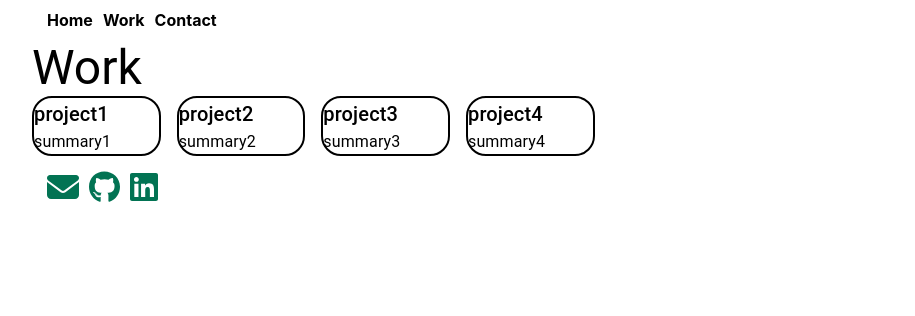
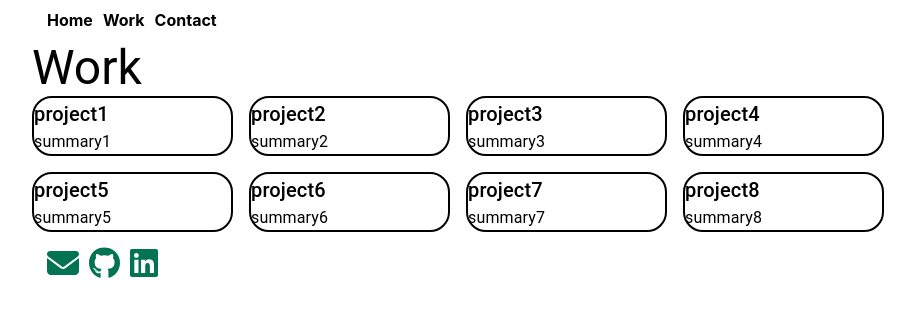
Before and after one commit to eburdekin/eb-react, a React (Create React App) app: page /work in a window 1280 px wide. Shown: the top 316 px of the page, without its empty margins (182-1097 px from the left). Built offline with nearby package versions, Linux system fonts and the light colour scheme.

Commit message:
contact links open new tabs

```diff
--- a/src/components/Footer.js
+++ b/src/components/Footer.js
@@ -15,13 +15,21 @@ export default function Footer() {
 
   return (
     <div style={navStyle}>
-      <a href="mailto:hello@eileenburdekin.com">
+      <a
+        href="mailto:hello@eileenburdekin.com"
+        target="_blank"
+        rel="noreferrer"
+      >
         <FontAwesomeIcon icon={faEnvelope} size="2xl" style={iconStyle} />
       </a>
-      <a href="https://github.com/eburdekin">
+      <a href="https://github.com/eburdekin" target="_blank" rel="noreferrer">
         <FontAwesomeIcon icon={faGithub} size="2xl" style={iconStyle} />
       </a>
-      <a href="https://www.linkedin.com/in/eburdekin/">
+      <a
+        href="https://www.linkedin.com/in/eburdekin/"
+        target="_blank"
+        rel="noreferrer"
+      >
         <FontAwesomeIcon icon={faLinkedin} size="2xl" style={iconStyle} />
       </a>
     </div>
--- a/src/components/Project.js
+++ b/src/components/Project.js
@@ -5,7 +5,7 @@ import Box from "@mui/material/Box";
 import Typography from "@mui/material/Typography";
 import Modal from "@mui/material/Modal";
 
-export default function Project({ name, summary }) {
+export default function Project({ name, summary, fullSummary }) {
   const [open, setOpen] = React.useState(false);
   const handleClick = () => setOpen(!open);
 
@@ -39,11 +39,11 @@ export default function Project({ name, summary }) {
         aria-describedby="modal-modal-description"
       >
         <Box sx={modalStyle}>
-          <Typography id="modal-modal-title" variant="h6">
+          <Typography id="modal-modal-title" variant="h4">
             {name}
           </Typography>
-          <Typography>{summary}</Typography>
-          <Typography>Addition context, links, etc.</Typography>
+          <Typography sx={{ fontWeight: "medium" }}>{summary}</Typography>
+          <Typography>{fullSummary}</Typography>
           <img
             src="https://upload.wikimedia.org/wikipedia/commons/2/2c/Eirik_Newth-A_sleeping_kitten-02.jpg"
             alt="screenshot"
--- a/src/pages/Work.js
+++ b/src/pages/Work.js
@@ -11,18 +11,58 @@ export default function Work() {
     {
       name: "project1",
       summary: "summary1",
+      fullSummary: `
+Lorem ipsum dolor sit amet, consectetur adipiscing elit, sed do eiusmod tempor incididunt ut labore et dolore magna aliqua. Ut enim ad minim veniam, quis nostrud exercitation ullamco laboris nisi ut aliquip ex ea commodo consequat. Duis aute irure dolor in reprehenderit in voluptate velit esse cillum dolore eu fugiat nulla pariatur. Excepteur sint occaecat cupidatat non proident, sunt in culpa qui officia deserunt mollit anim id est laborum.
+      `,
     },
     {
       name: "project2",
       summary: "summary2",
+      fullSummary: `
+Lorem ipsum dolor sit amet, consectetur adipiscing elit, sed do eiusmod tempor incididunt ut labore et dolore magna aliqua. Ut enim ad minim veniam, quis nostrud exercitation ullamco laboris nisi ut aliquip ex ea commodo consequat. Duis aute irure dolor in reprehenderit in voluptate velit esse cillum dolore eu fugiat nulla pariatur. Excepteur sint occaecat cupidatat non proident, sunt in culpa qui officia deserunt mollit anim id est laborum.
+      `,
     },
     {
       name: "project3",
       summary: "summary3",
+      fullSummary: `
+Lorem ipsum dolor sit amet, consectetur adipiscing elit, sed do eiusmod tempor incididunt ut labore et dolore magna aliqua. Ut enim ad minim veniam, quis nostrud exercitation ullamco laboris nisi ut aliquip ex ea commodo consequat. Duis aute irure dolor in reprehenderit in voluptate velit esse cillum dolore eu fugiat nulla pariatur. Excepteur sint occaecat cupidatat non proident, sunt in culpa qui officia deserunt mollit anim id est laborum.
+      `,
     },
     {
       name: "project4",
       summary: "summary4",
+      fullSummary: `
+Lorem ipsum dolor sit amet, consectetur adipiscing elit, sed do eiusmod tempor incididunt ut labore et dolore magna aliqua. Ut enim ad minim veniam, quis nostrud exercitation ullamco laboris nisi ut aliquip ex ea commodo consequat. Duis aute irure dolor in reprehenderit in voluptate velit esse cillum dolore eu fugiat nulla pariatur. Excepteur sint occaecat cupidatat non proident, sunt in culpa qui officia deserunt mollit anim id est laborum.
+      `,
+    },
+    {
+      name: "project5",
+      summary: "summary5",
+      fullSummary: `
+Lorem ipsum dolor sit amet, consectetur adipiscing elit, sed do eiusmod tempor incididunt ut labore et dolore magna aliqua. Ut enim ad minim veniam, quis nostrud exercitation ullamco laboris nisi ut aliquip ex ea commodo consequat. Duis aute irure dolor in reprehenderit in voluptate velit esse cillum dolore eu fugiat nulla pariatur. Excepteur sint occaecat cupidatat non proident, sunt in culpa qui officia deserunt mollit anim id est laborum.
+      `,
+    },
+    {
+      name: "project6",
+      summary: "summary6",
+      fullSummary: `
+Lorem ipsum dolor sit amet, consectetur adipiscing elit, sed do eiusmod tempor incididunt ut labore et dolore magna aliqua. Ut enim ad minim veniam, quis nostrud exercitation ullamco laboris nisi ut aliquip ex ea commodo consequat. Duis aute irure dolor in reprehenderit in voluptate velit esse cillum dolore eu fugiat nulla pariatur. Excepteur sint occaecat cupidatat non proident, sunt in culpa qui officia deserunt mollit anim id est laborum.
+      `,
+    },
+    {
+      name: "project7",
+      summary: "summary7",
+      fullSummary: `
+Lorem ipsum dolor sit amet, consectetur adipiscing elit, sed do eiusmod tempor incididunt ut labore et dolore magna aliqua. Ut enim ad minim veniam, quis nostrud exercitation ullamco laboris nisi ut aliquip ex ea commodo consequat. Duis aute irure dolor in reprehenderit in voluptate velit esse cillum dolore eu fugiat nulla pariatur. Excepteur sint occaecat cupidatat non proident, sunt in culpa qui officia deserunt mollit anim id est laborum.
+      `,
+    },
+    {
+      name: "project8",
+      summary: "summary8",
+      fullSummary: `
+Lorem ipsum dolor sit amet, consectetur adipiscing elit, sed do eiusmod tempor incididunt ut labore et dolore magna aliqua. Ut enim ad minim veniam, quis nostrud exercitation ullamco laboris nisi ut aliquip ex ea commodo consequat. Duis aute irure dolor in reprehenderit in voluptate velit esse cillum dolore eu fugiat nulla pariatur. Excepteur sint occaecat cupidatat non proident, sunt in culpa qui officia deserunt mollit anim id est laborum.
+      `,
     },
   ];
 
@@ -33,8 +73,12 @@ export default function Work() {
       <Typography variant="h3">Work</Typography>
       <Grid container spacing={2}>
         {projects.map((project) => (
-          <Grid xs={2} key={project.name}>
-            <Project name={project.name} summary={project.summary} />
+          <Grid xs={3} key={project.name}>
+            <Project
+              name={project.name}
+              summary={project.summary}
+              fullSummary={project.fullSummary}
+            />
           </Grid>
         ))}
       </Grid>
```
